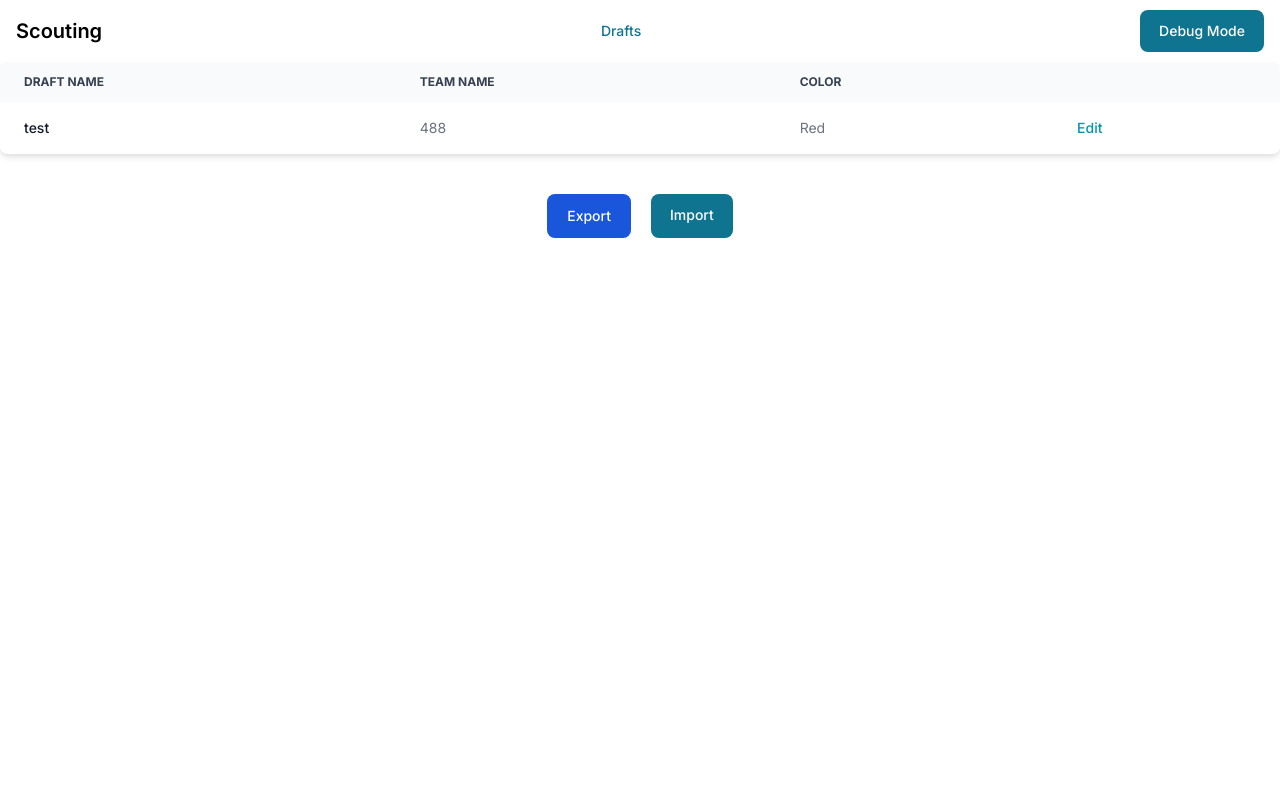
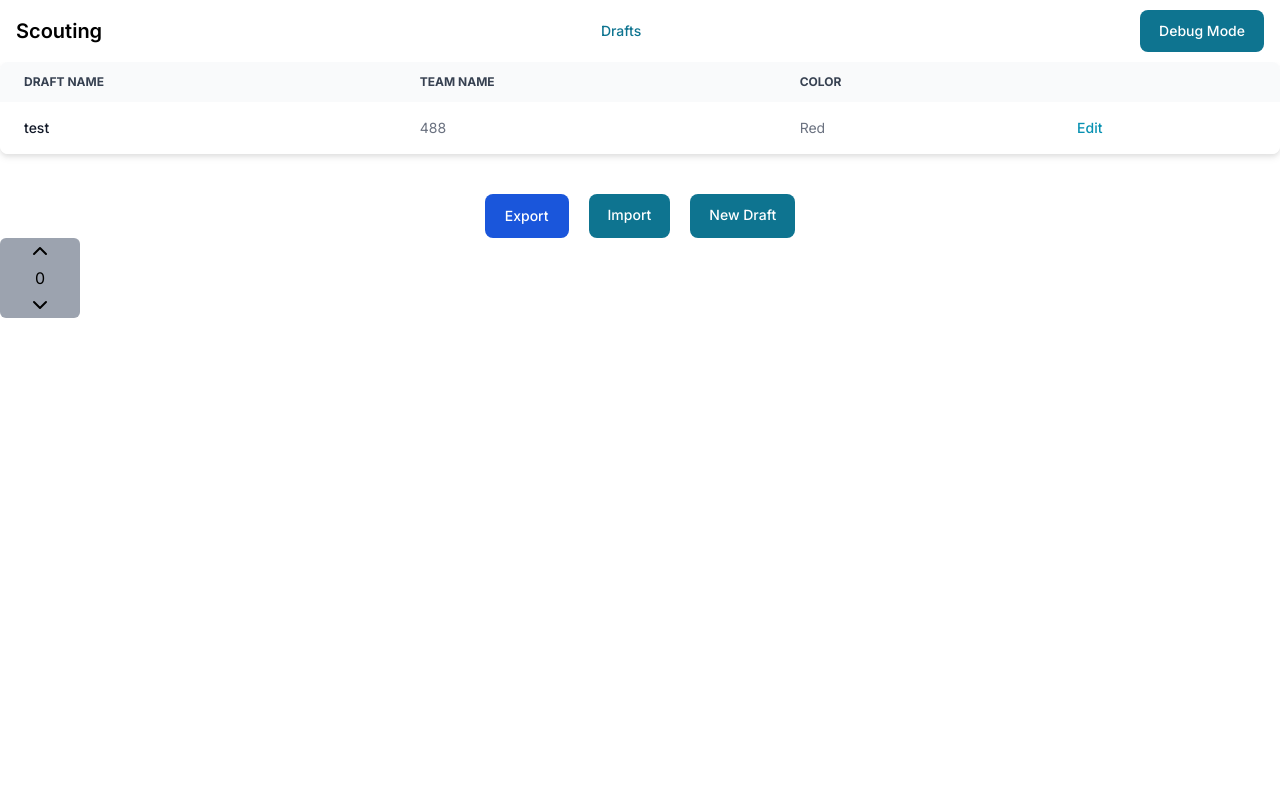
Before and after one commit to XBOT-FTC/FTC-Scouting-App, a Next.js app: page /FTC-Scouting-App/drafts in a window 1280 px wide. Shown: the top 800 px of the page. Built offline with nearby package versions, Linux system fonts and the light colour scheme.

Commit message:
add lucide icons

```diff
--- a/app/drafts/page.tsx
+++ b/app/drafts/page.tsx
@@ -1,4 +1,5 @@
 "use client";
+import { NumberInput } from "@/components/number-input";
 import { debugAtom } from "@/store/debug";
 import { AllianceColor, draftAtom } from "@/store/drafts";
 import {
@@ -7,6 +8,7 @@ import {
   ClipboardWithIcon,
   ClipboardWithIconText,
   Modal,
+  RangeSlider,
   Table,
   TableBody,
   TableCell,
@@ -57,6 +59,7 @@ export default function Drafts() {
             onClick={() => {
               //TODO: Implement type guards to prevent web page to crash
               setDrafts(() => JSON.parse(input));
+              setOpenImport(false);
             }}
           >
             Import
@@ -106,8 +109,10 @@ export default function Drafts() {
       <div className="flex justify-center gap-5">
         <Clipboard valueToCopy={JSON.stringify(drafts)} label="Export" />
         <Button onClick={() => setOpenImport(true)}>Import</Button>
+        <Button>New Draft</Button>
       </div>
-
+      <NumberInput />
+      {/* <input type="number" className="max-h-10 rounded-lg"></input> */}
       {isDebug && <text>{JSON.stringify(drafts)}</text>}
     </>
   );
--- a/package.json
+++ b/package.json
@@ -14,7 +14,8 @@
   "dependencies": {
     "flowbite-react": "^0.10.2",
     "jotai": "^2.10.0",
-    "next": "14.2.10",
+    "lucide-react": "^0.447.0",
+    "next": "^14.2.14",
     "react": "^18",
     "react-dom": "^18"
   },
```
Also changed, not shown: 1 other file (tests, documents, lock files or other folders).
